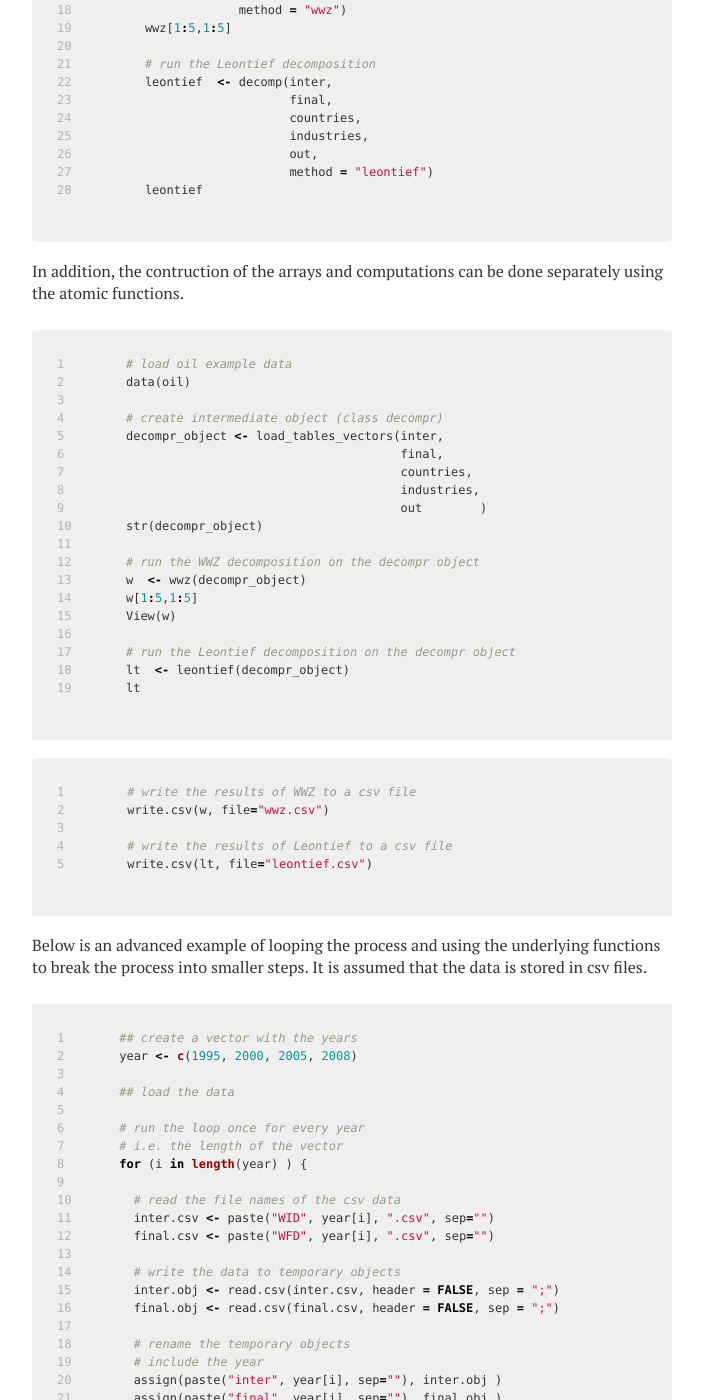
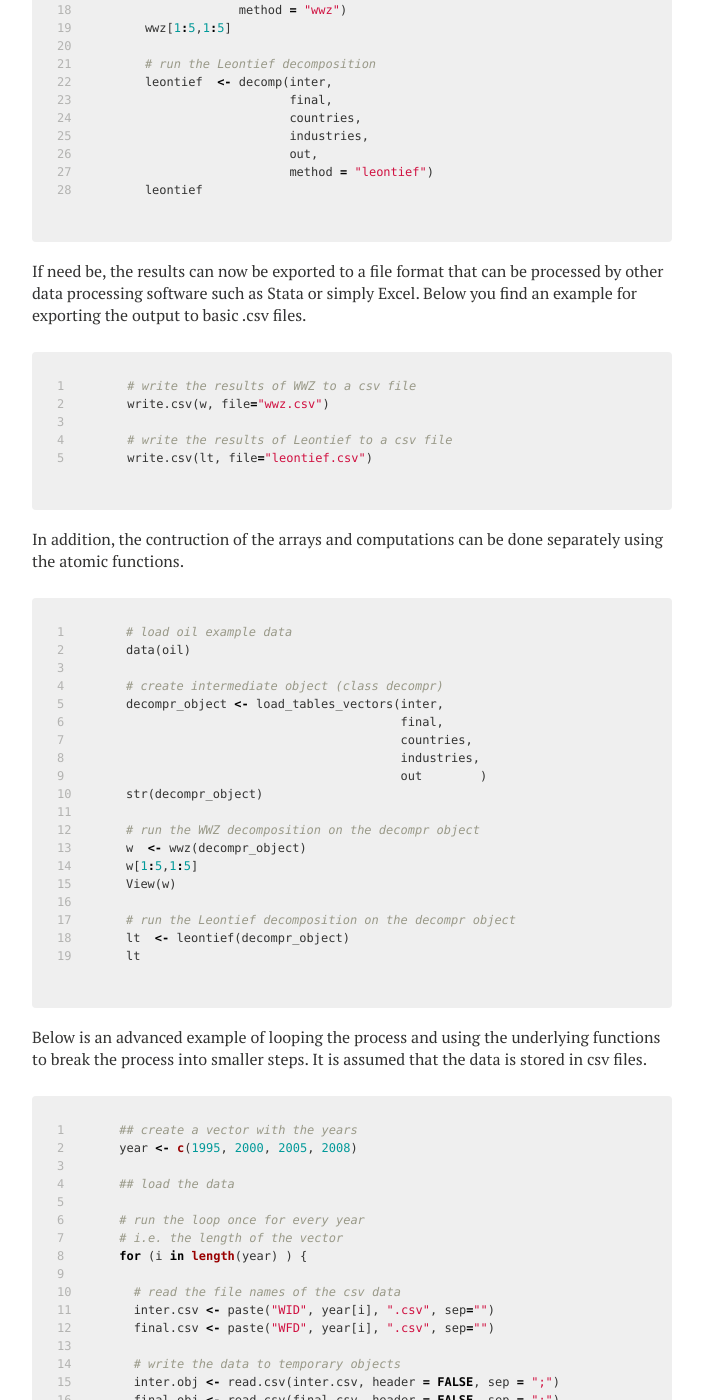
Before and after one commit to bquast/decompr, a Jekyll site: the page built from examples/index.md, in a window 1280 px wide and 1400 px high, scrolled down 1228 px. Shown: the whole window, without its empty margins (288-991 px from the left). Built offline with Jekyll 4.4.1, drawn with Linux system fonts in a browser that asks for light colours; nearby versions of some CDN libraries.

Commit message:
Description for exporting the results

```diff
--- a/examples/index.md
+++ b/examples/index.md
@@ -47,6 +47,16 @@ leontief  <- decomp(inter,
 leontief
 {% endhighlight %}
 
+If need be, the results can now be exported to a file format that can be processed by other data processing software such as Stata or simply Excel. Below you find an example for exporting the output to basic .csv files.
+
+{% highlight r linenos %}
+# write the results of WWZ to a csv file
+write.csv(w, file="wwz.csv")
+
+# write the results of Leontief to a csv file
+write.csv(lt, file="leontief.csv")
+{% endhighlight %}
+
 In addition, the contruction of the arrays and computations can be done separately using the atomic functions.
 
 {% highlight r linenos %}
@@ -69,14 +79,6 @@ View(w)
 # run the Leontief decomposition on the decompr object
 lt  <- leontief(decompr_object)
 lt
-{% endhighlight %}
-
-{% highlight r linenos %}
-# write the results of WWZ to a csv file
-write.csv(w, file="wwz.csv")
-
-# write the results of Leontief to a csv file
-write.csv(lt, file="leontief.csv")
 {% endhighlight %}
 
 
```
